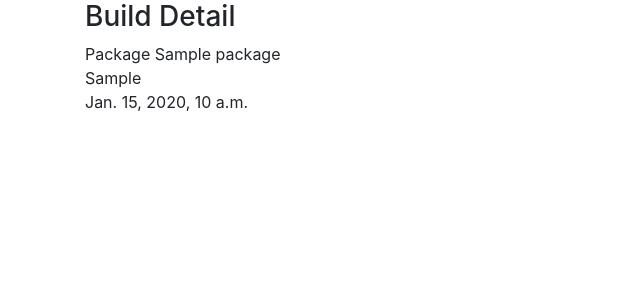
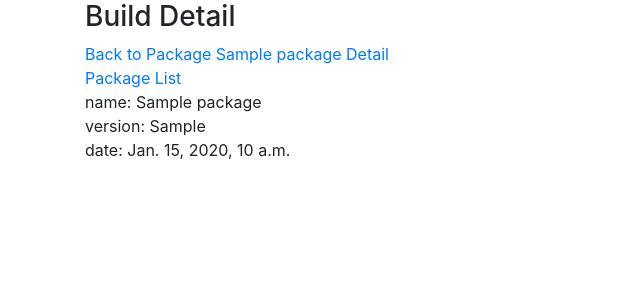
Before and after one commit to colajam93/aurpackager, a Django app: page /1/1/ in a window 1280 px wide. Shown: the top 300 px of the page, without its empty margins (0-640 px from the left). Run offline with Django 3.2, Linux system fonts and the light colour scheme; tables that the repository leaves empty hold one stand-in row (values such as "Sample post"); some libraries are stand-ins or nearby versions.

Commit message:
Add back link

```diff
--- a/templates/build_detail.html
+++ b/templates/build_detail.html
@@ -4,7 +4,9 @@
 
 {% block content %}
     <h3 class="page-header">Build Detail</h3>
-    Package {{ package.name }}<br>
-    {{ build.version }}<br>
-    {{ build.date }}<br>
+    <a href="{% url 'manager:package_detail' package_id=package.id %}">Back to Package {{ package.name }} Detail</a><br>
+    <a href="{% url 'manager:package_list'%}">Package List</a><br>
+    name: {{ package.name }}<br>
+    version: {{ build.version }}<br>
+    date: {{ build.date }}<br>
 {% endblock content %}
--- a/templates/package_detail.html
+++ b/templates/package_detail.html
@@ -4,6 +4,8 @@
 
 {% block content %}
     <h3 class="page-header">Package Detail</h3>
+
+    <a href="{% url 'manager:package_list'%}">Package List</a>
     <table class="table table-striped table-bordered">
         <thead>
         <tr>
```
